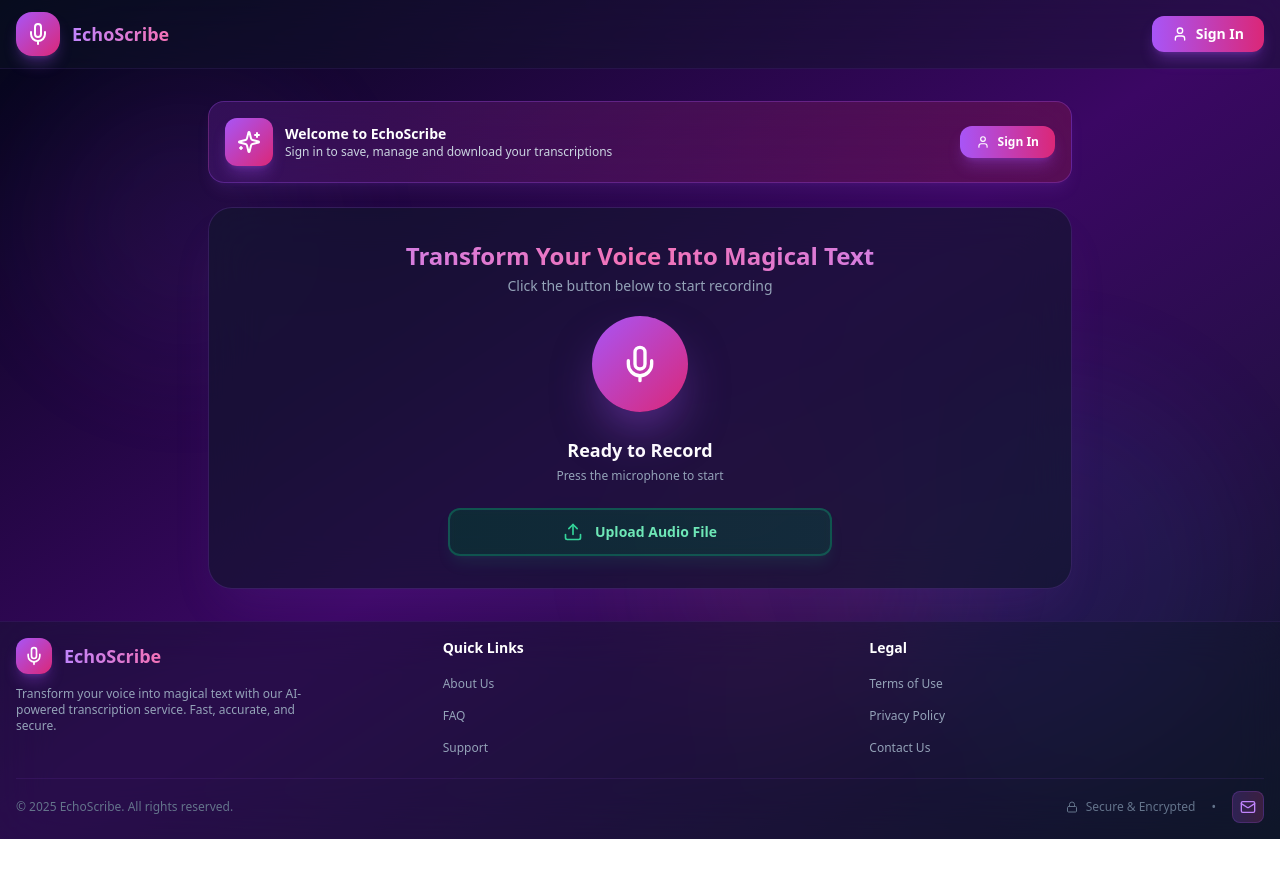
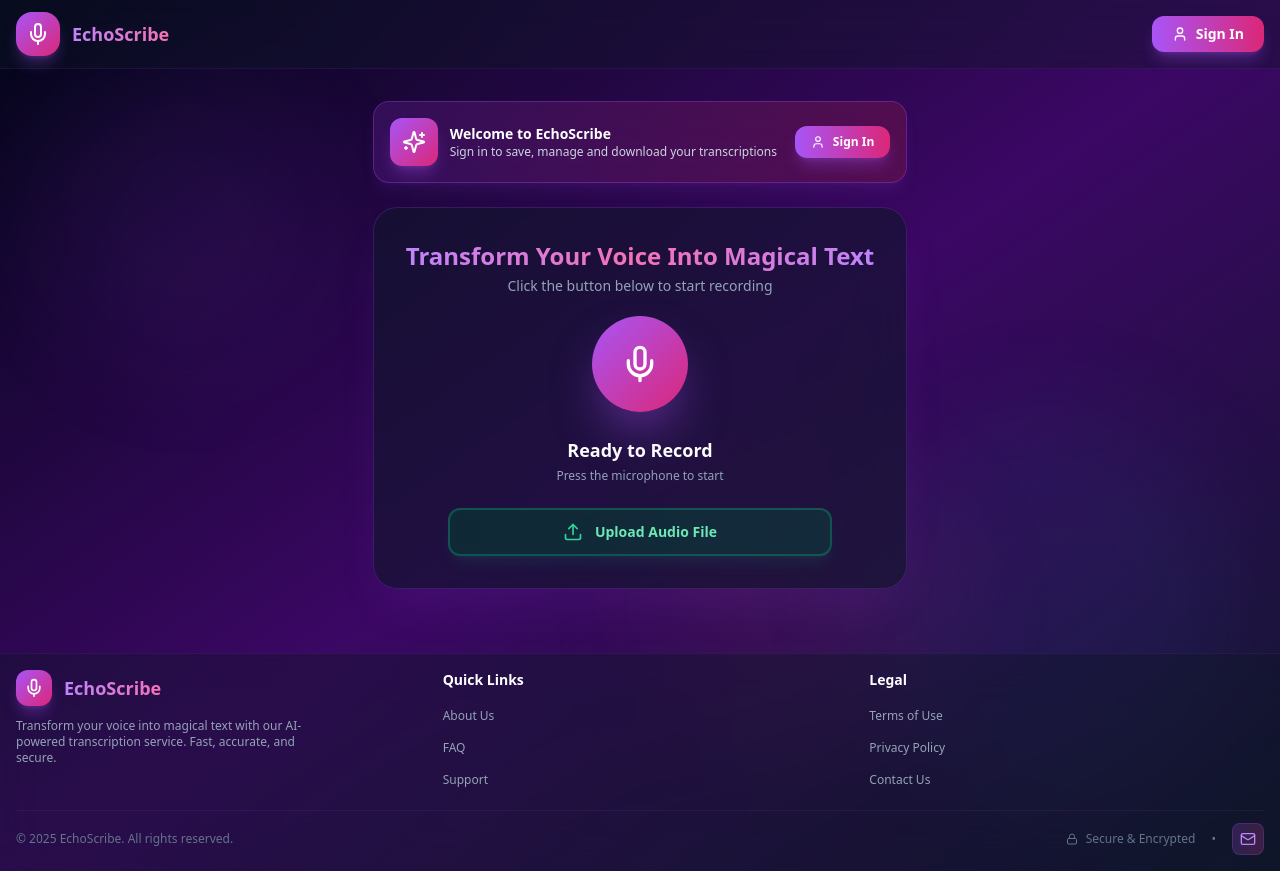
Before and after one commit to dineshchandra24/stt-frontend, a React (Vite) app: page /#home in a window 1280 px wide. Before the commit the page ends 839 px from the top, so only its background shows below. Built offline with nearby package versions, Linux system fonts and the light colour scheme.

Commit message:
Update App.jsx

```diff
--- a/src/App.jsx
+++ b/src/App.jsx
@@ -615,7 +615,7 @@ export default function EchoScribe() {
   };
 
   return (
-    <div className="min-h-screen bg-gradient-to-br from-slate-950 via-purple-950 to-slate-900 relative overflow-hidden">
+    <div className="min-h-screen bg-gradient-to-br from-slate-950 via-purple-950 to-slate-900 relative overflow-hidden flex flex-col">
       {/* Animated background elements */}
       <div className="absolute inset-0 overflow-hidden pointer-events-none">
         <div className="absolute top-20 left-10 w-72 h-72 bg-purple-500/10 rounded-full blur-3xl animate-pulse"></div>
@@ -950,7 +950,7 @@ export default function EchoScribe() {
       </header>
 
       {currentView === 'home' && (
-        <div className="max-w-4xl mx-auto px-4 py-8 relative z-10">
+        <div className="max-w-4xl mx-auto px-4 py-8 relative z-10 flex-1">
           {!isAuthenticated && (
             <div className="bg-gradient-to-r from-purple-900/40 to-pink-900/40 backdrop-blur-xl rounded-2xl border border-purple-500/30 p-4 mb-6 shadow-lg shadow-purple-500/10">
               <div className="flex items-center justify-between gap-4">
@@ -1191,7 +1191,7 @@ export default function EchoScribe() {
       )}
 
       {currentView === 'history' && (
-        <div className="max-w-7xl mx-auto px-4 py-8 relative z-10">
+        <div className="max-w-7xl mx-auto px-4 py-8 relative z-10 flex-1">
           <div className="bg-slate-900/60 backdrop-blur-xl rounded-3xl border border-purple-500/20 p-8 shadow-2xl shadow-purple-500/10">
             <div className="mb-8 flex justify-between items-center flex-wrap gap-4">
               <div>
@@ -1531,7 +1531,7 @@ export default function EchoScribe() {
       )}
 
       {currentView === 'profile' && (
-        <div className="max-w-4xl mx-auto px-4 py-8 relative z-10">
+        <div className="max-w-4xl mx-auto px-4 py-8 relative z-10 flex-1">
           <div className="bg-slate-900/60 backdrop-blur-xl rounded-3xl border border-purple-500/20 p-8 shadow-2xl shadow-purple-500/10">
             <h2 className="text-2xl font-bold bg-gradient-to-r from-purple-400 to-pink-400 bg-clip-text text-transparent mb-8">Profile Settings</h2>
 
@@ -2086,7 +2086,7 @@ export default function EchoScribe() {
       )}
 
       {/* Footer */}
-      <footer className="bg-slate-900/40 backdrop-blur-xl border-t border-purple-500/10 mt-auto relative z-10">
+      <footer className="bg-slate-900/40 backdrop-blur-xl border-t border-purple-500/10 relative z-10 mt-8">
         <div className="max-w-7xl mx-auto px-4 py-4">
           <div className="grid grid-cols-1 md:grid-cols-3 gap-8 mb-5">
             {/* Brand Section */}
```
